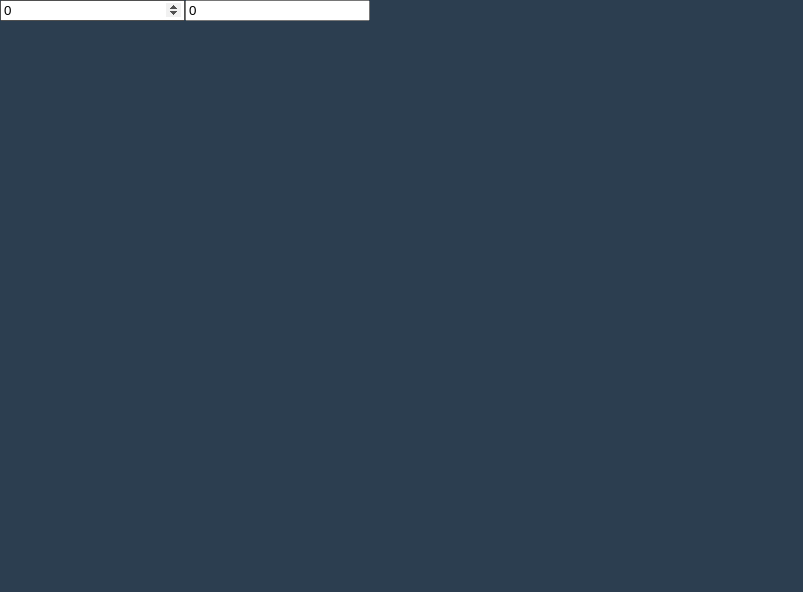
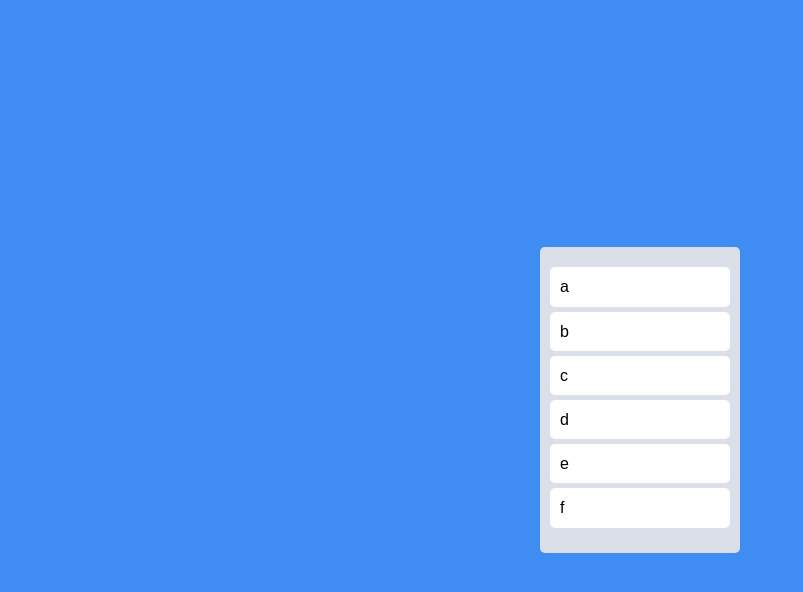
Before and after one commit to kkb4363/React-Netflix, a React (Create React App) app: page / in a window 1280 px wide. Shown: the top 592 px of the page, without its empty margins (0-803 px from the left). Built offline with nearby package versions, Linux system fonts and the light colour scheme.

Commit message:
#6.2~6.4
npm i react-beautiful-dnd
npm i --save-dev @types/react-beautiful-dnd

```diff
--- a/package.json
+++ b/package.json
@@ -15,6 +15,7 @@
     "query": "^0.2.0",
     "react": "^18.0.2",
     "react-apexcharts": "^1.4.0",
+    "react-beautiful-dnd": "^13.1.1",
     "react-dom": "^18.0.2",
     "react-helmet": "^6.1.0",
     "react-hook-form": "^7.34.2",
@@ -52,6 +53,7 @@
   },
   "devDependencies": {
     "@tanstack/react-query-devtools": "^4.2.1",
+    "@types/react-beautiful-dnd": "^13.1.2",
     "@types/react-helmet": "^6.1.5",
     "@types/react-query": "^1.2.9",
     "@types/styled-components": "^5.1.26"
--- a/src/App.tsx
+++ b/src/App.tsx
@@ -1,29 +1,66 @@
-import { useRecoilState } from "recoil";
-import { hourSelector, minuteState } from './components/atoms';
+import {DragDropContext, Draggable, Droppable} from 'react-beautiful-dnd';
+import styled from 'styled-components';
+
+const Wrapper = styled.div`
+  display:flex;
+  max-width:480px;
+  width:100%;
+  margin:0 auto;
+  justify-content:center;
+  align-items:center;
+  height:100vh;
+`;
+
+const Boards = styled.div`
+display:grid;
+width:200px;
+grid-template-columns:repeat(1,1fr);
+`;
+
+const Board = styled.div`
+background-color:${props => props.theme.boardColor};
+padding-top:30px;
+padding: 20px 10px;
+border-radius:5px;
+min-height:200px;
+`;
+
+const Card = styled.div`
+background-color: ${props => props.theme.cardColor};
+border-radius:5px;
+padding:10px 10px;
+margin-bottom:5px;
+`;
+
+const toDos = ['a','b','c','d','e','f'];
 
 function App() {
-  const [minutes, setMinutes] = useRecoilState(minuteState)
-  const [hours, setHours] = useRecoilState(hourSelector);
-  const onHoursChange = (event:React.FormEvent<HTMLInputElement>)=>{
-    setHours(+event.currentTarget.value);
-  }
-  const onMinutesChange = (event:React.FormEvent<HTMLInputElement>)=>{
-    setMinutes(+event.currentTarget.value);
+  const onDragEnd = () => {
+
   };
   return (
-    <>
-        <input
-        value={minutes}
-        onChange={onMinutesChange}
-        type='number'
-        placeholder='Minutes'/>
-
-        <input
-        value ={hours}
-        onChange={onHoursChange}
-        type='number'
-        placeholder='Hours'
-         />
-    </>
+  <DragDropContext onDragEnd={onDragEnd}>
+    <Wrapper>
+      <Boards>
+      <Droppable droppableId='one'>
+        {(magic) =>
+        <Board ref={magic.innerRef}{...magic.droppableProps}>
+          {toDos.map((toDo, index) =>  <Draggable draggableId={toDo} index={index}>
+            {(magic) => (
+            <Card ref={magic.innerRef}
+                      {...magic.draggableProps}
+                      {...magic.dragHandleProps}
+                      >{toDo}
+            </Card>
+            )}
+          </Draggable>
+          )}
+          {magic.placeholder}
+        </Board>
+        }
+      </Droppable>
+      </Boards>
+    </Wrapper>
+  </DragDropContext>
 )}
 export default App;
--- a/src/index.tsx
+++ b/src/index.tsx
@@ -63,7 +63,7 @@
   font-weight: 300;
   font-family: 'Source Sans Pro', sans-serif;
   background-color:${(props) => props.theme.bgColor};
-  color:${(props) => props.theme.textColor};
+  color:black;
   line-height: 1.2;
 }
 a {
--- a/src/styled.d.ts
+++ b/src/styled.d.ts
@@ -3,9 +3,9 @@
 declare module 'styled-components'{
 
     export interface DefaultTheme{
-        textColor:string;
-        bgColor:string;
-        accentColor:string;
+        bgColor: string;
+        cardColor:string;
+        boardColor: string;
     }
 
 }
--- a/src/theme.ts
+++ b/src/theme.ts
@@ -1,13 +1,7 @@
 import {DefaultTheme} from 'styled-components';
 
-export const theme : DefaultTheme = {
-    bgColor: '#2f3640',
-    textColor: '#f5f6fa',
-    accentColor: '#645e93',
-};
-
 export const darkTheme: DefaultTheme = {
-    bgColor: "#2c3e50",
-    textColor: "#ecf0f1",
-    accentColor: "#9b59b6",
+    bgColor: "#3f8cf2",
+    cardColor:"white",
+    boardColor: '#dadfe9',
   };
```
Also changed, not shown: 1 other file (tests, documents, lock files or other folders).
